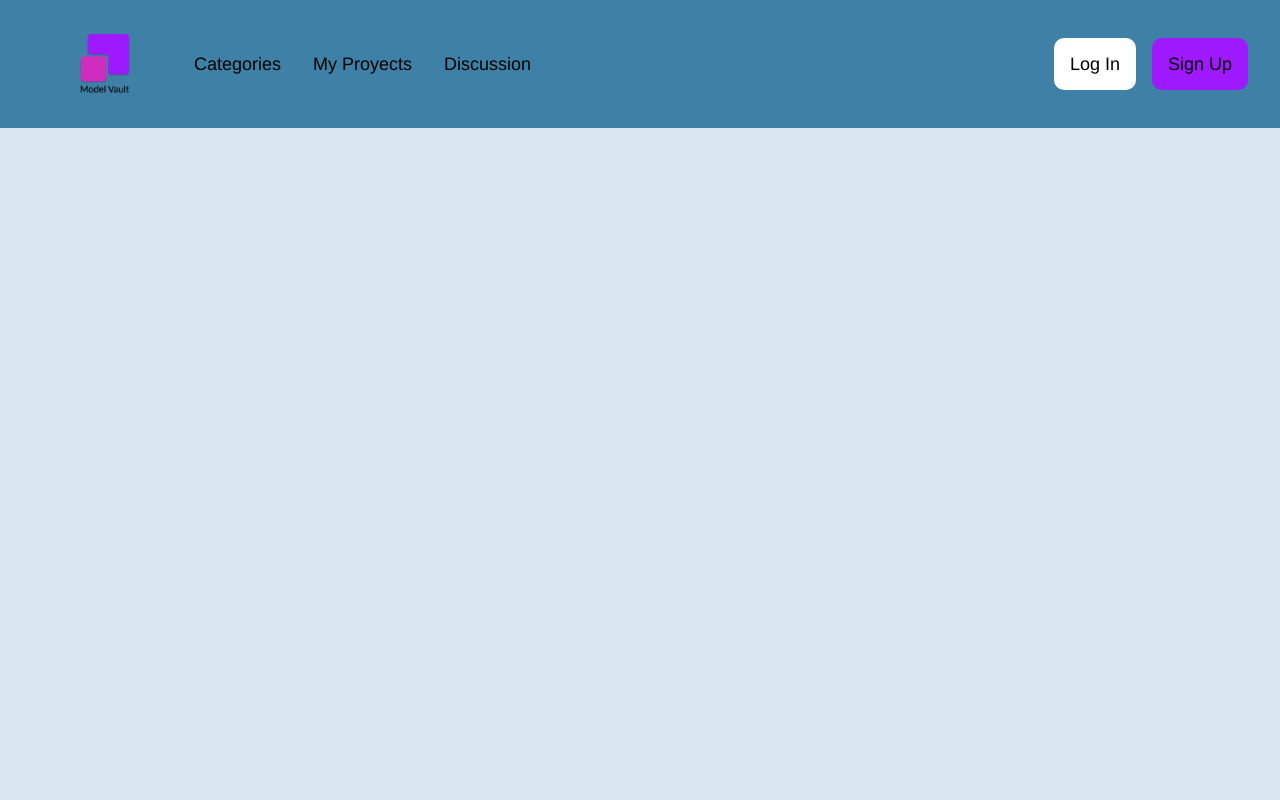
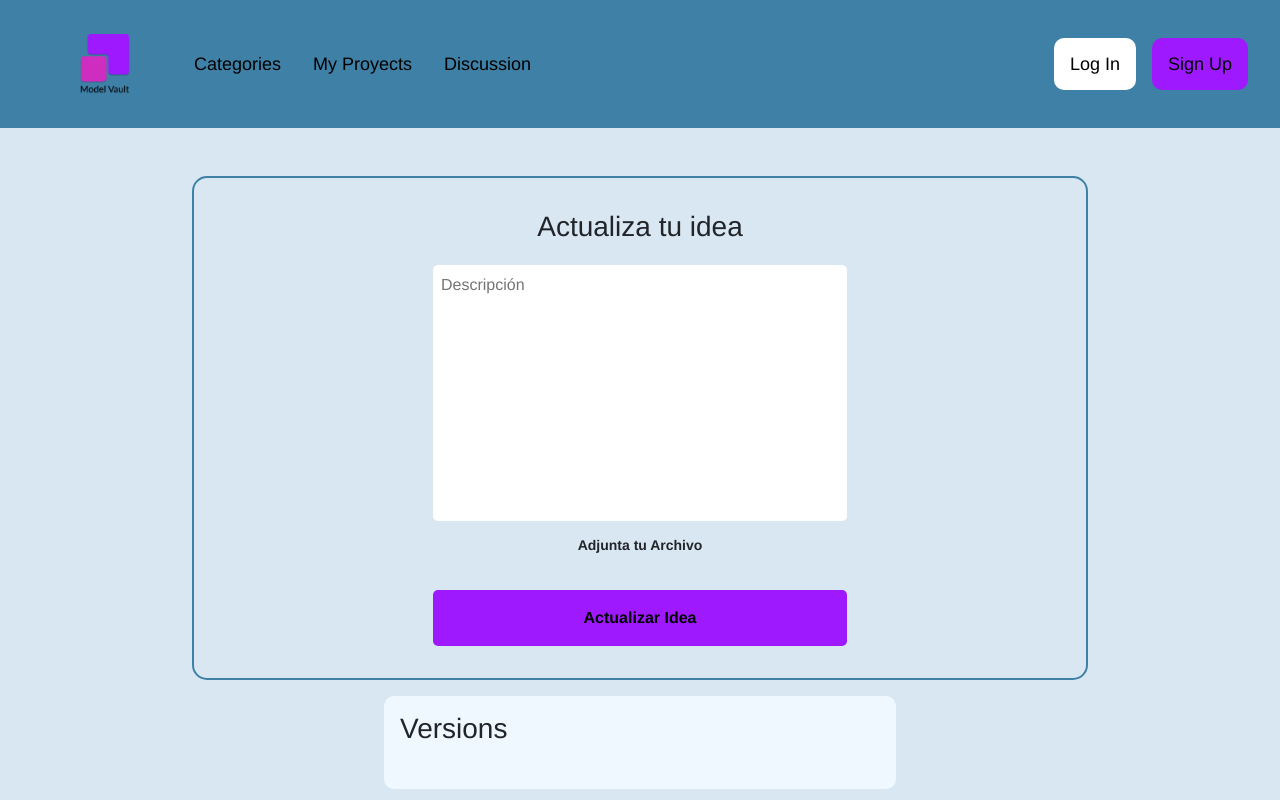
Before and after one commit to Alex-Dz/modelvaultfront, a Vue app: page /actualizar in a window 1280 px wide. Built offline with nearby package versions, Linux system fonts and the light colour scheme.

Commit message:
Pantalla de actualización de proyectos

```diff
--- a/src/components/infoComponent.vue
+++ b/src/components/infoComponent.vue
@@ -8,7 +8,7 @@
                 </div>
 
                 <div class="update">
-                    <a href="">Update</a>
+                    <a href="/actualizar">Update</a>
                 </div>
             </div>
             <div class="Vista-previa">
--- a/src/router.js
+++ b/src/router.js
@@ -9,6 +9,7 @@ import CreateProject from './views/CreateProjectView';
 import ProjectsInfo from "./views/ProjectsInfoVirew";
 import ShowProfileComponent from "./components/ShowProfileComponent";
 import EditProfileComponent from "./components/EditProfileComponent";
+import Updated from "./views/UpdateView.vue"
 
 export default createRouter({
     history: createWebHistory(),
@@ -60,6 +61,11 @@ export default createRouter({
             path: "/info-proyecto",
             name: "ProjectsInfoView",
             component: ProjectsInfo
+        },
+        {
+            path: "/actualizar",
+            name: "UpdateView",
+            component: Updated
         }
     ]
 })
--- /dev/null
+++ b/src/views/UpdateView.vue
@@ -0,0 +1,155 @@
+<template>
+    <section>
+        <div class="form-container">
+            <form class="form" @submit.prevent="submitForm">
+                <h3>Actualiza tu idea</h3>
+                <div>
+                    <h4>{{ title }}</h4>
+                </div>
+                <div>
+                    <textarea name="description" id="description" cols="30" rows="10" placeholder="Descripción" v-model="description"></textarea>
+                </div>
+                <div class="container-archivo">
+                    <label for="archivo">Adjunta tu Archivo</label>
+                    <input class="archivo" v-on:change="onFileChange" id="archivo" type="file">
+                    <span v-show="check">✅</span>
+                </div>
+                <button type="submit">Actualizar Idea</button>
+            </form>
+        </div>
+        <div class="cambios">
+            <versions-component/>
+        </div>
+    </section>
+</template>
+
+<script>
+import versionsComponent from '../components/versionsComponent.vue'
+
+export default {
+    name: 'UpdateView',
+    components: {
+        versionsComponent
+    },
+    data() {
+        return {
+        title: "",
+        description: "",
+        file: null,
+        check: false,
+        }
+    },
+    created() {
+        // Aquí debes cargar los datos existentes del proyecto a actualizar.
+    },
+    methods: {
+        submitForm() {
+        // Lógica de envío del formulario para actualizar el proyecto
+        },
+        onFileChange(event){
+            this.file = event.target.files[0];
+            this.check = !!this.file;
+        }
+    }
+};
+</script>
+
+<!-- Los estilos se mantienen iguales -->
+<style scoped>
+
+section{
+    display: flex;
+    flex-direction: column;
+    justify-content: center;
+    align-items: center;
+}
+
+.form-container {
+    display: flex;
+    justify-content: center;
+    align-items: center;
+    height: 100%; /* Cambiar a 100vh para ajustar a la altura de la ventana */
+    width: 70%; /* Cambiar a 100vw para ajustar al ancho de la ventana */
+    border: 2px solid #3f80a6;
+    border-radius: 15px;
+    padding: 2rem;
+    box-sizing: border-box;
+    margin-top: 3rem;
+}
+
+.form {
+  display: grid;
+  grid-template-columns: 100%;
+  align-items: center;
+  justify-content: center;
+  width: 50%; /* Ajustar el ancho del formulario al contenedor */
+  height: 100%; /* Ajustar la altura del formulario al contenedor */
+  box-sizing: border-box; /* Incluir el padding en las dimensiones del formulario */
+}
+
+.form > h3 {
+  display: flex;
+  justify-content: center;
+}
+
+div {
+  width: 100%;
+}
+
+input,
+textarea {
+  width: 100%;
+  border-radius: 5px;
+  padding: 0.5rem;
+  border: 0;
+  margin: 5px 0;
+  resize: none;
+  font-family: Avenir, Helvetica, Arial, sans-serif;
+}
+
+.container-archivo{
+    display: flex;
+    justify-content: center;
+}
+
+input[type="file"]{
+    width: 0.1px;
+    height: 0.1px;
+    opacity: 0;
+    overflow: hidden;
+    position: absolute;
+    z-index: -1;
+}
+
+label[for="archivo"]{
+    font-size: 14px;
+    font-weight: 600;
+    display: inline-block;
+    transition: all .2s;
+    cursor: pointer;
+    padding: 2px;
+    width: fit-content;
+    text-align: center;
+}
+
+label[for="archivo"]:hover{
+    color: #9F19FF;
+}
+
+button {
+  margin-top: 2rem;
+  border: 0;
+  border-radius: 5px;
+  padding: 1rem;
+  background-color: #9F19FF;
+  font-size: 1rem;
+  font-weight: bold;
+}
+
+.cambios{
+    margin-top: 1rem;
+    background-color: aliceblue;
+    width: 40%;
+    border-radius: 10px;
+}
+</style>
```
